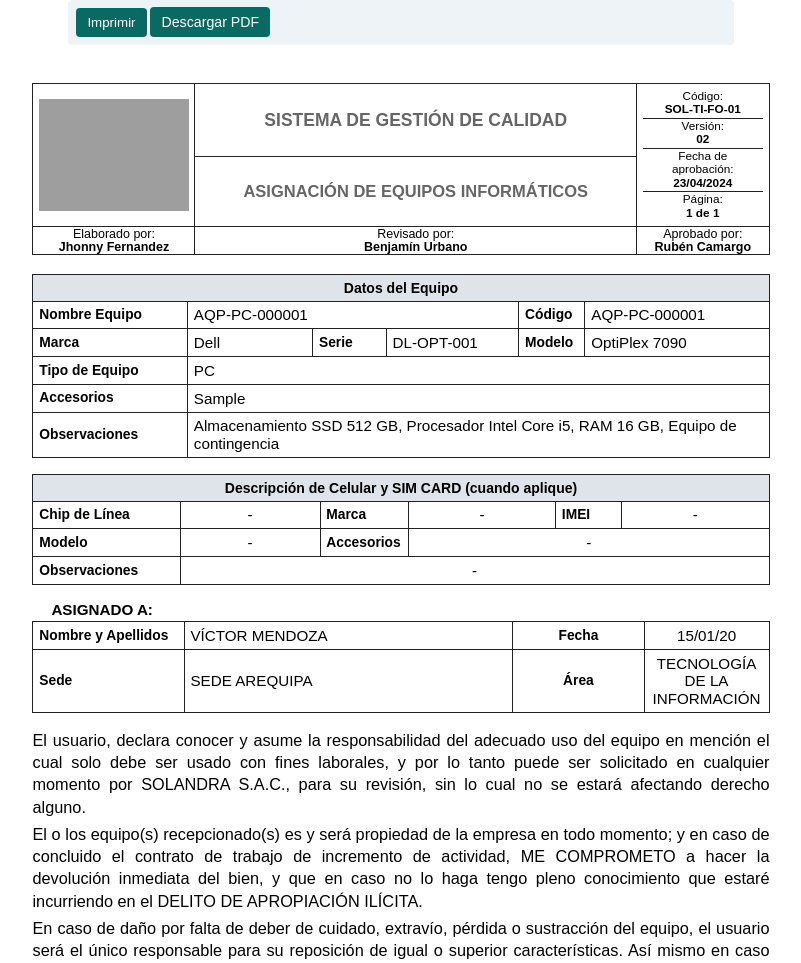
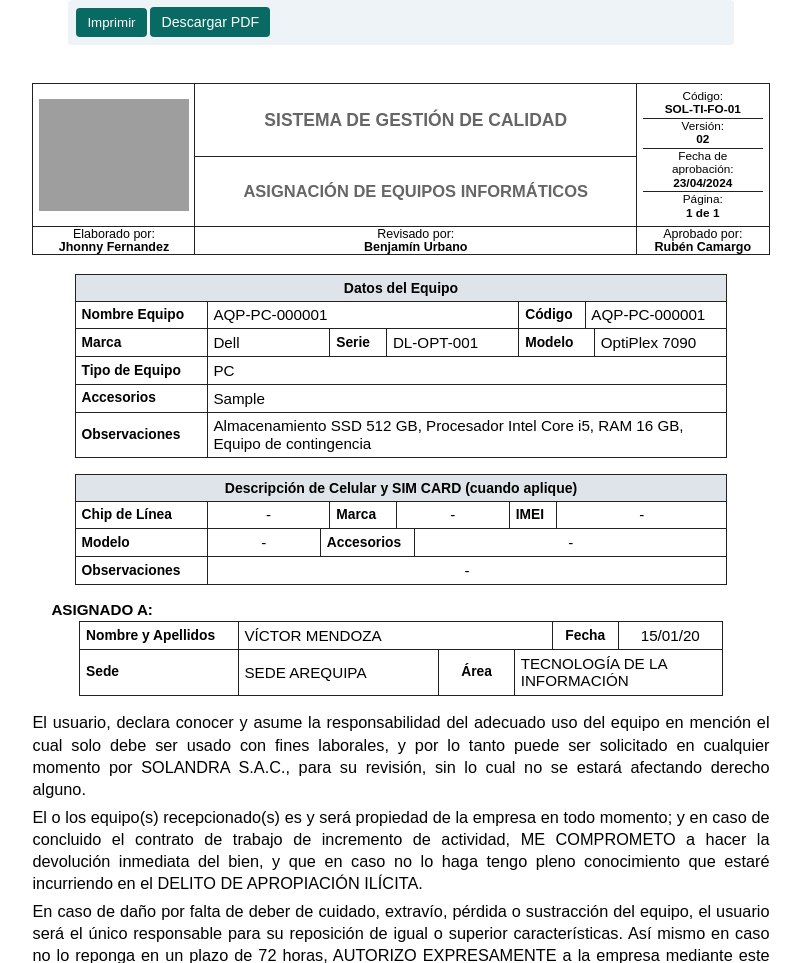
Before and after one commit to milagrosmmms23-bit/sigati_solandra, a PHP site: page /assignments/1/print in a window 1280 px wide. Shown: the top 963 px of the page, without its empty margins (239-1040 px from the left). Run offline with PHP 8.4, Linux system fonts and the light colour scheme; a user stored in the database is signed in; data comes from the database, SQL or seed files in the repository; tables that the repository leaves empty hold one stand-in row (values such as "Sample post"); grey boxes are pictures that could not be loaded.

Commit message:
Replica columnas del formato Word

```diff
--- a/app/Views/print.php
+++ b/app/Views/print.php
@@ -119,26 +119,34 @@ body{font-family:Arial,DejaVu Sans,sans-serif;color:#000;font-size:14.2px;margin
 .dash{text-align:center!important}
 .equipment-table{margin-bottom:4.2mm;font-size:15.2px}
 .equipment-table td{height:auto;min-height:0}
-.asset-table col:nth-child(1){width:21%}
-.asset-table col:nth-child(2){width:17%}
-.asset-table col:nth-child(3){width:10%}
-.asset-table col:nth-child(4){width:18%}
-.asset-table col:nth-child(5){width:9%}
-.asset-table col:nth-child(6){width:25%}
-.assignment-table col:nth-child(1){width:23%}
-.assignment-table col:nth-child(2){width:50%}
-.assignment-table col:nth-child(3){width:8%}
-.assignment-table col:nth-child(4){width:19%}
-.phone-table col:nth-child(1){width:20%}
-.phone-table col:nth-child(2){width:19%}
-.phone-table col:nth-child(3){width:12%}
-.phone-table col:nth-child(4){width:20%}
-.phone-table col:nth-child(5){width:9%}
-.phone-table col:nth-child(6){width:20%}
+.asset-table,.phone-table{width:172.5mm;margin-left:auto;margin-right:auto}
+.assignment-table{width:170mm;margin-left:auto;margin-right:auto}
+.asset-table col:nth-child(1){width:34.9mm}
+.asset-table col:nth-child(2){width:32.5mm}
+.asset-table col:nth-child(3){width:15mm}
+.asset-table col:nth-child(4){width:35mm}
+.asset-table col:nth-child(5){width:17.5mm}
+.asset-table col:nth-child(6){width:2.5mm}
+.asset-table col:nth-child(7){width:35mm}
+.phone-table col:nth-child(1){width:34.9mm}
+.phone-table col:nth-child(2){width:30mm}
+.phone-table col:nth-child(3){width:2.5mm}
+.phone-table col:nth-child(4){width:17.5mm}
+.phone-table col:nth-child(5){width:5mm}
+.phone-table col:nth-child(6){width:25mm}
+.phone-table col:nth-child(7){width:12.5mm}
+.phone-table col:nth-child(8){width:45mm}
+.assignment-table col:nth-child(1){width:41.9mm}
+.assignment-table col:nth-child(2){width:53.1mm}
+.assignment-table col:nth-child(3){width:20mm}
+.assignment-table col:nth-child(4){width:10mm}
+.assignment-table col:nth-child(5){width:17.5mm}
+.assignment-table col:nth-child(6){width:27.5mm}
+.asset-table .field-label,.phone-table .field-label,.assignment-table .field-label{width:auto}
 .observations{height:10mm;vertical-align:middle;line-height:1.16}
 .assigned-title{font-weight:bold;margin:4.2mm 0 0.9mm 5mm;font-size:15.2px}
 .assigned-table{margin-bottom:4.2mm;font-size:15.2px}
-.assignment-table td:nth-child(3),.assignment-table td:nth-child(4){text-align:center}
+.assignment-table tr:first-child td:nth-child(3),.assignment-table tr:first-child td:nth-child(4),.assignment-table tr:nth-child(2) td:nth-child(3){text-align:center}
 .assignment-table .field-label{white-space:nowrap}
 .legal-text{font-size:16.3px;line-height:1.36;text-align:justify;margin:0 0 1.45mm}
 .signature-line{width:43mm;border-top:1px solid #000;text-align:center;font-weight:bold;margin:0;padding-top:1px;font-size:15px;position:absolute;right:9mm;bottom:17mm}
@@ -245,65 +253,65 @@ foreach ($logoCandidates as $logoPath) {
         </table>
 
         <table class="quality-table equipment-table asset-table">
-            <colgroup><col><col><col><col><col><col></colgroup>
-            <tr><th class="section-title" colspan="6">Datos del Equipo</th></tr>
+            <colgroup><col><col><col><col><col><col><col></colgroup>
+            <tr><th class="section-title" colspan="7">Datos del Equipo</th></tr>
             <tr>
                 <td class="field-label">Nombre Equipo</td>
                 <td class="field-value" colspan="3"><?= e($assetText($equipment, 'asset_code', '')) ?></td>
                 <td class="field-label">Código</td>
-                <td class="field-value"><?= e($assetText($equipment, 'asset_code', '')) ?></td>
+                <td class="field-value" colspan="2"><?= e($assetText($equipment, 'asset_code', '')) ?></td>
             </tr>
             <tr>
                 <td class="field-label">Marca</td>
                 <td class="field-value"><?= e($assetText($equipment, 'brand_name', '')) ?></td>
                 <td class="field-label">Serie</td>
                 <td class="field-value"><?= e($assetText($equipment, 'serial_number', '')) ?></td>
-                <td class="field-label">Modelo</td>
+                <td class="field-label" colspan="2">Modelo</td>
                 <td class="field-value"><?= e($assetText($equipment, 'model_name', '')) ?></td>
             </tr>
             <tr>
                 <td class="field-label">Tipo de Equipo</td>
-                <td class="field-value" colspan="5"><?= e($assetText($equipment, 'type_name', '')) ?></td>
+                <td class="field-value" colspan="6"><?= e($assetText($equipment, 'type_name', '')) ?></td>
             </tr>
             <tr>
                 <td class="field-label">Accesorios</td>
-                <td colspan="5"><?= e($equipmentAccessories) ?></td>
+                <td colspan="6"><?= e($equipmentAccessories) ?></td>
             </tr>
             <tr>
                 <td class="field-label">Observaciones</td>
-                <td class="observations" colspan="5"><?= nl2br(e($assetObservations($equipment, $item, ''))) ?></td>
+                <td class="observations" colspan="6"><?= nl2br(e($assetObservations($equipment, $item, ''))) ?></td>
             </tr>
         </table>
 
         <table class="quality-table equipment-table phone-table">
-            <colgroup><col><col><col><col><col><col></colgroup>
-            <tr><th class="section-title" colspan="6">Descripción de Celular y SIM CARD (cuando aplique)</th></tr>
+            <colgroup><col><col><col><col><col><col><col><col></colgroup>
+            <tr><th class="section-title" colspan="8">Descripción de Celular y SIM CARD (cuando aplique)</th></tr>
             <tr>
                 <td class="field-label">Chip de Línea</td>
-                <td class="field-value<?= $cellClass($assetText($phone, 'phone_number')) ?>"><?= e($assetText($phone, 'phone_number')) ?></td>
+                <td class="field-value<?= $cellClass($assetText($phone, 'phone_number')) ?>" colspan="2"><?= e($assetText($phone, 'phone_number')) ?></td>
                 <td class="field-label">Marca</td>
-                <td class="field-value<?= $cellClass($assetText($phone, 'brand_name')) ?>"><?= e($assetText($phone, 'brand_name')) ?></td>
+                <td class="field-value<?= $cellClass($assetText($phone, 'brand_name')) ?>" colspan="2"><?= e($assetText($phone, 'brand_name')) ?></td>
                 <td class="field-label">IMEI</td>
                 <td class="field-value<?= $cellClass($assetText($phone, 'imei1') !== '-' ? $assetText($phone, 'imei1') : $assetText($phone, 'imei2')) ?>"><?= e($assetText($phone, 'imei1') !== '-' ? $assetText($phone, 'imei1') : $assetText($phone, 'imei2')) ?></td>
             </tr>
             <tr>
                 <td class="field-label">Modelo</td>
                 <td class="field-value<?= $cellClass($assetText($phone, 'model_name')) ?>"><?= e($assetText($phone, 'model_name')) ?></td>
-                <td class="field-label">Accesorios</td>
+                <td class="field-label" colspan="3">Accesorios</td>
                 <td class="<?= trim($cellClass($assetText($phone, 'condition_out'))) ?>" colspan="3"><?= e($assetText($phone, 'condition_out')) ?></td>
             </tr>
             <tr>
                 <td class="field-label">Observaciones</td>
-                <td class="observations<?= $cellClass($assetObservations($phone, $item)) ?>" colspan="5"><?= nl2br(e($assetObservations($phone, $item))) ?></td>
+                <td class="observations<?= $cellClass($assetObservations($phone, $item)) ?>" colspan="7"><?= nl2br(e($assetObservations($phone, $item))) ?></td>
             </tr>
         </table>
 
         <div class="assigned-title">ASIGNADO A:</div>
         <table class="quality-table assigned-table assignment-table">
-            <colgroup><col><col><col><col></colgroup>
+            <colgroup><col><col><col><col><col><col></colgroup>
             <tr>
                 <td class="field-label">Nombre y Apellidos</td>
-                <td class="field-value"><?= e($upper($item['employee_name'] ?? '')) ?></td>
+                <td class="field-value" colspan="3"><?= e($upper($item['employee_name'] ?? '')) ?></td>
                 <td class="field-label">Fecha</td>
                 <td class="field-value"><?= e($shortDate($date)) ?></td>
             </tr>
@@ -311,7 +319,7 @@ foreach ($logoCandidates as $logoPath) {
                 <td class="field-label">Sede</td>
                 <td class="field-value"><?= e($upper(config('app.site', ''))) ?></td>
                 <td class="field-label">Área</td>
-                <td class="field-value"><?= e($upper($item['area_name'] ?? '')) ?></td>
+                <td class="field-value" colspan="3"><?= e($upper($item['area_name'] ?? '')) ?></td>
             </tr>
         </table>
 
--- a/app/Views/print_layout.php
+++ b/app/Views/print_layout.php
@@ -28,26 +28,34 @@ body{font-family:Arial,DejaVu Sans,sans-serif;color:#000;font-size:14.2px;margin
 .dash{text-align:center!important}
 .equipment-table{margin-bottom:4.2mm;font-size:15.2px}
 .equipment-table td{height:auto;min-height:0}
-.asset-table col:nth-child(1){width:21%}
-.asset-table col:nth-child(2){width:17%}
-.asset-table col:nth-child(3){width:10%}
-.asset-table col:nth-child(4){width:18%}
-.asset-table col:nth-child(5){width:9%}
-.asset-table col:nth-child(6){width:25%}
-.assignment-table col:nth-child(1){width:23%}
-.assignment-table col:nth-child(2){width:50%}
-.assignment-table col:nth-child(3){width:8%}
-.assignment-table col:nth-child(4){width:19%}
-.phone-table col:nth-child(1){width:20%}
-.phone-table col:nth-child(2){width:19%}
-.phone-table col:nth-child(3){width:12%}
-.phone-table col:nth-child(4){width:20%}
-.phone-table col:nth-child(5){width:9%}
-.phone-table col:nth-child(6){width:20%}
+.asset-table,.phone-table{width:172.5mm;margin-left:auto;margin-right:auto}
+.assignment-table{width:170mm;margin-left:auto;margin-right:auto}
+.asset-table col:nth-child(1){width:34.9mm}
+.asset-table col:nth-child(2){width:32.5mm}
+.asset-table col:nth-child(3){width:15mm}
+.asset-table col:nth-child(4){width:35mm}
+.asset-table col:nth-child(5){width:17.5mm}
+.asset-table col:nth-child(6){width:2.5mm}
+.asset-table col:nth-child(7){width:35mm}
+.phone-table col:nth-child(1){width:34.9mm}
+.phone-table col:nth-child(2){width:30mm}
+.phone-table col:nth-child(3){width:2.5mm}
+.phone-table col:nth-child(4){width:17.5mm}
+.phone-table col:nth-child(5){width:5mm}
+.phone-table col:nth-child(6){width:25mm}
+.phone-table col:nth-child(7){width:12.5mm}
+.phone-table col:nth-child(8){width:45mm}
+.assignment-table col:nth-child(1){width:41.9mm}
+.assignment-table col:nth-child(2){width:53.1mm}
+.assignment-table col:nth-child(3){width:20mm}
+.assignment-table col:nth-child(4){width:10mm}
+.assignment-table col:nth-child(5){width:17.5mm}
+.assignment-table col:nth-child(6){width:27.5mm}
+.asset-table .field-label,.phone-table .field-label,.assignment-table .field-label{width:auto}
 .observations{height:10mm;vertical-align:middle;line-height:1.16}
 .assigned-title{font-weight:bold;margin:4.2mm 0 0.9mm 5mm;font-size:15.2px}
 .assigned-table{margin-bottom:4.2mm;font-size:15.2px}
-.assignment-table td:nth-child(3),.assignment-table td:nth-child(4){text-align:center}
+.assignment-table tr:first-child td:nth-child(3),.assignment-table tr:first-child td:nth-child(4),.assignment-table tr:nth-child(2) td:nth-child(3){text-align:center}
 .assignment-table .field-label{white-space:nowrap}
 .legal-text{font-size:16.3px;line-height:1.36;text-align:justify;margin:0 0 1.45mm}
 .signature-line{width:43mm;border-top:1px solid #000;text-align:center;font-weight:bold;margin:0;padding-top:1px;font-size:15px;position:absolute;right:9mm;bottom:17mm}
```
